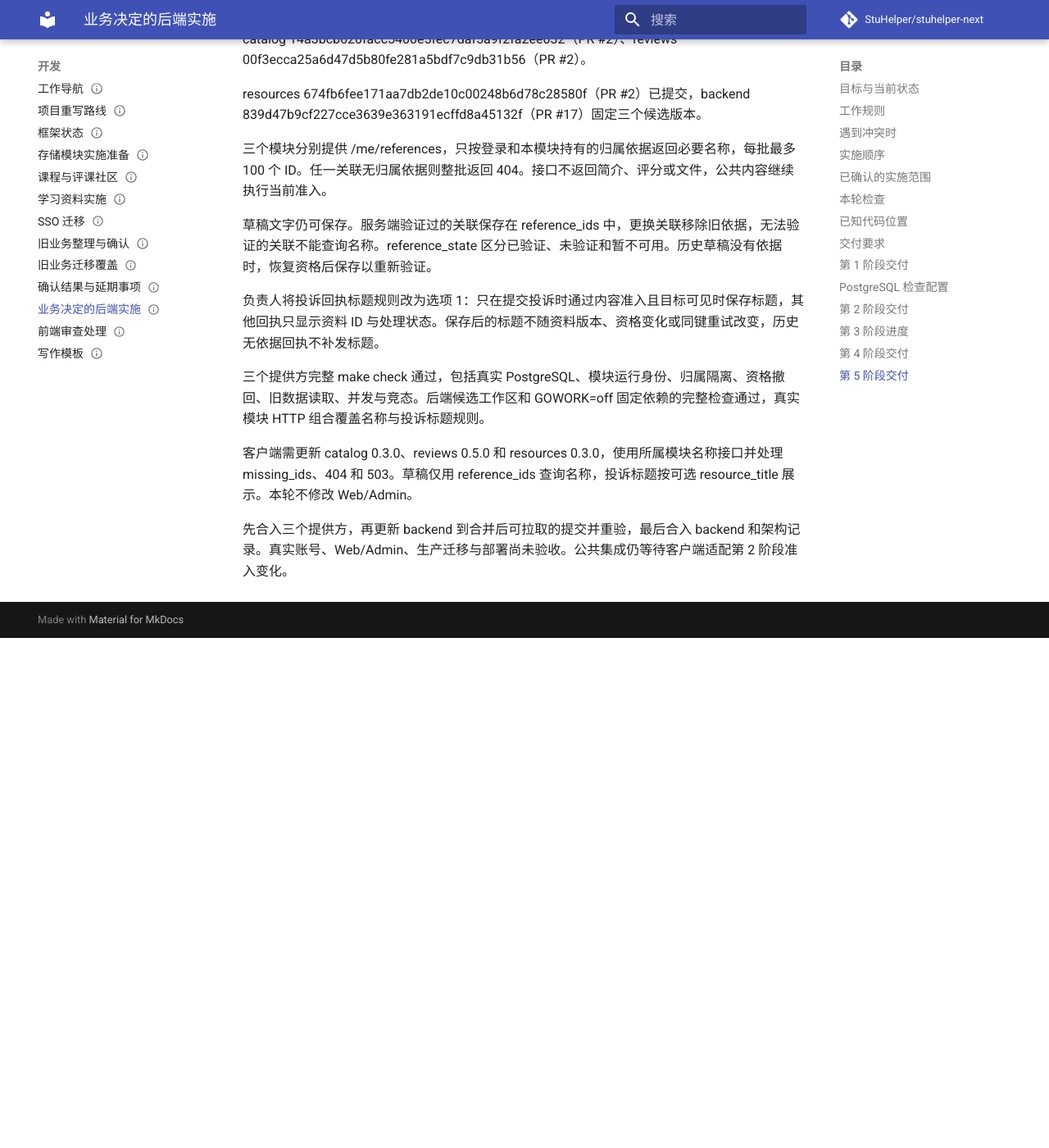
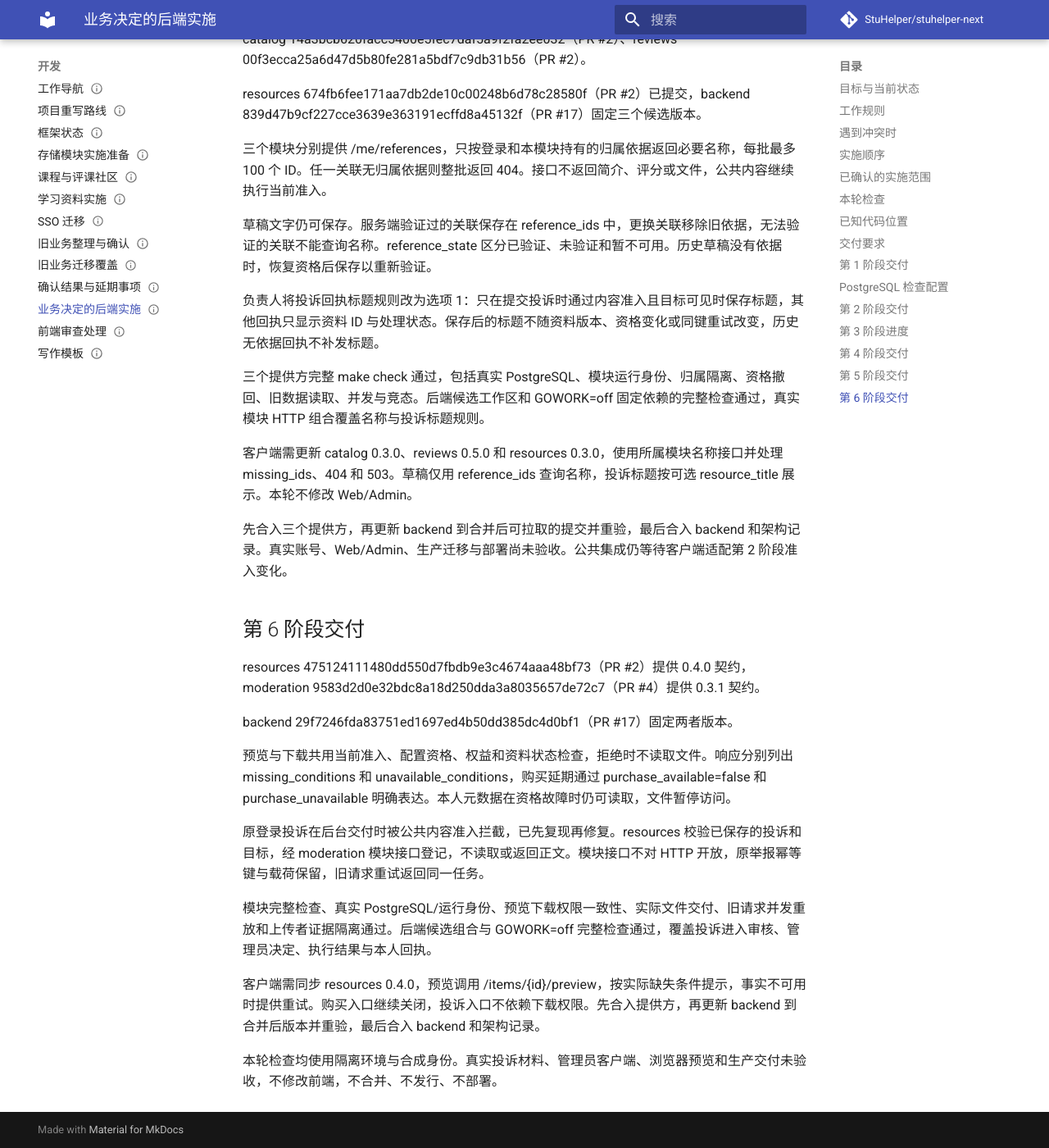
Before and after one commit to StuHelper/stuhelper-next, an MkDocs documentation site: the page built from docs/development/backend-decisions.md, in a window 1280 px wide and 1400 px high, scrolled down 6439 px. Shown: the whole window at 82% size. Built offline with MkDocs 1.6.1 and Material for MkDocs 9.7.7, drawn with Linux system fonts in a browser that asks for light colours; comment, search, counter and statistics services are not loaded; before the commit the page ends 7217 px from its top, so only the background shows below that; some of the changed text lies outside the part shown.

Commit message:
docs(resources): 记录文件同权与登录投诉验收

```diff
--- a/docs/development/backend-decisions.md
+++ b/docs/development/backend-decisions.md
@@ -10,7 +10,7 @@ updated: 2026-11-01
 
 本主题列出 2026-11-01 前端审查后需要后端完成的工作，由 Codex 负责实施。规则以[确认结果](business-decisions.md)和各规格为准，本主题只说明范围、顺序和完成条件。
 
-当前进度：第 1 至 5 阶段已实现并形成候选提交。教师认证、内容准入、本人互动管理、预览字段删除和本人名称查询已通过模块检查、后端候选组合与 GOWORK=off 固定依赖检查。第 6 至 11 阶段待实施。
+当前进度：第 1 至 6 阶段已实现并形成候选提交。教师认证、内容准入、本人互动管理、预览字段删除和本人名称查询已通过模块检查、后端候选组合与 GOWORK=off 固定依赖检查。预览下载同权、访问条件细分和登录投诉交付也已通过检查。第 7 至 11 阶段待实施。
 
 ## 工作规则
 
@@ -170,3 +170,19 @@ resources 674fb6fee171aa7db2de10c00248b6d78c28580f（PR #2）已提交，backend
 客户端需更新 catalog 0.3.0、reviews 0.5.0 和 resources 0.3.0，使用所属模块名称接口并处理 missing_ids、404 和 503。草稿仅用 reference_ids 查询名称，投诉标题按可选 resource_title 展示。本轮不修改 Web/Admin。
 
 先合入三个提供方，再更新 backend 到合并后可拉取的提交并重验，最后合入 backend 和架构记录。真实账号、Web/Admin、生产迁移与部署尚未验收。公共集成仍等待客户端适配第 2 阶段准入变化。
+
+## 第 6 阶段交付
+
+resources 475124111480dd550d7fbdb9e3c4674aaa48bf73（PR #2）提供 0.4.0 契约，moderation 9583d2d0e32bdc8a18d250dda3a8035657de72c7（PR #4）提供 0.3.1 契约。
+
+backend 29f7246fda83751ed1697ed4b50dd385dc4d0bf1（PR #17）固定两者版本。
+
+预览与下载共用当前准入、配置资格、权益和资料状态检查，拒绝时不读取文件。响应分别列出 missing_conditions 和 unavailable_conditions，购买延期通过 purchase_available=false 和 purchase_unavailable 明确表达。本人元数据在资格故障时仍可读取，文件暂停访问。
+
+原登录投诉在后台交付时被公共内容准入拦截，已先复现再修复。resources 校验已保存的投诉和目标，经 moderation 模块接口登记，不读取或返回正文。模块接口不对 HTTP 开放，原举报幂等键与载荷保留，旧请求重试返回同一任务。
+
+模块完整检查、真实 PostgreSQL/运行身份、预览下载权限一致性、实际文件交付、旧请求并发重放和上传者证据隔离通过。后端候选组合与 GOWORK=off 完整检查通过，覆盖投诉进入审核、管理员决定、执行结果与本人回执。
+
+客户端需同步 resources 0.4.0，预览调用 /items/{id}/preview，按实际缺失条件提示，事实不可用时提供重试。购买入口继续关闭，投诉入口不依赖下载权限。先合入提供方，再更新 backend 到合并后版本并重验，最后合入 backend 和架构记录。
+
+本轮检查均使用隔离环境与合成身份。真实投诉材料、管理员客户端、浏览器预览和生产交付未验收，不修改前端，不合并、不发行、不部署。
--- a/workspace.lock.json
+++ b/workspace.lock.json
@@ -28,7 +28,7 @@
     },
     "backend": {
       "repository": "https://github.com/StuHelper/stuhelper-backend.git",
-      "revision": "839d47b9cf227cce3639e363191ecffd8a45132f",
+      "revision": "29f7246fda83751ed1697ed4b50dd385dc4d0bf1",
       "dirty": false
     },
     "catalog": {
@@ -43,12 +43,12 @@
     },
     "moderation": {
       "repository": "https://github.com/StuHelper/stuhelper-moderation.git",
-      "revision": "2504e5729cabb6b55b3aa0c7c6d7f287410f5951",
+      "revision": "9583d2d0e32bdc8a18d250dda3a8035657de72c7",
       "dirty": false
     },
     "resources": {
       "repository": "https://github.com/StuHelper/stuhelper-resources.git",
-      "revision": "674fb6fee171aa7db2de10c00248b6d78c28580f",
+      "revision": "475124111480dd550d7fbdb9e3c4674aaa48bf73",
       "dirty": false
     },
     "profiles": {
```
Also changed, not shown: docs/spec/resource-sharing.md (+2 -0 lines), 1 other file.
